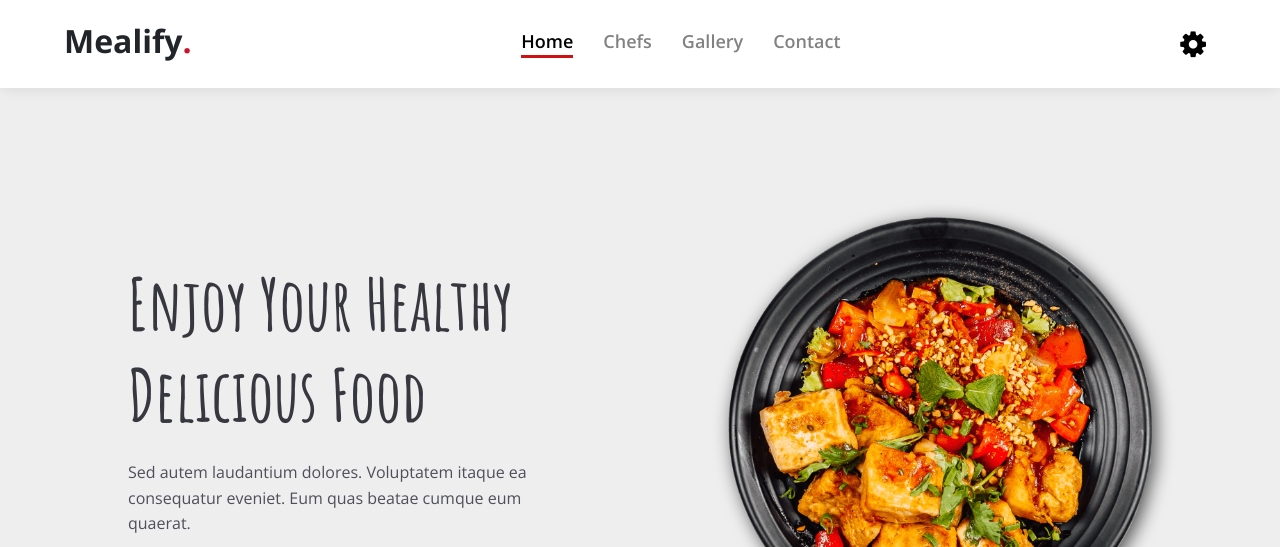
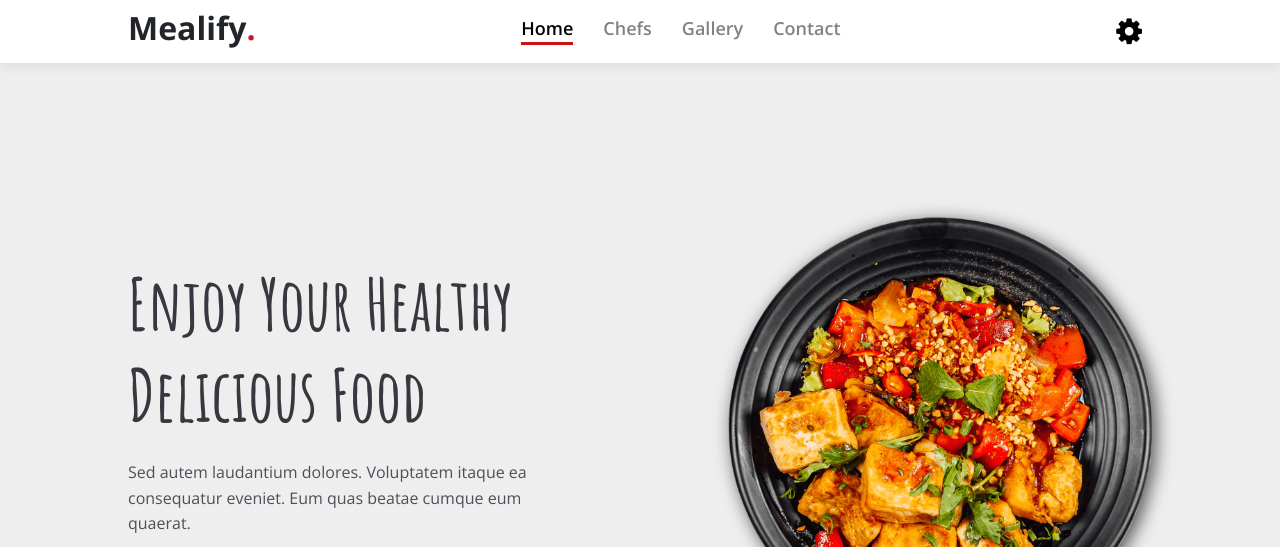
Before and after one commit to Omnia711/food-site, a plain HTML site: page index.html in a window 1280 px wide. Shown: the top 547 px of the page. Drawn offline with nearby package versions, Linux system fonts and the light colour scheme.

Commit message:
Update main.css

```diff
--- a/main.css
+++ b/main.css
@@ -13,7 +13,7 @@ display: flex;
 flex-wrap: wrap;
 justify-content: space-between;
 align-content: center;
-padding: 1.5% 5%;
+padding: .5% 10%;
 width: 100%;
 background-color: #FFFFFF;
 margin: 0px auto;
```
